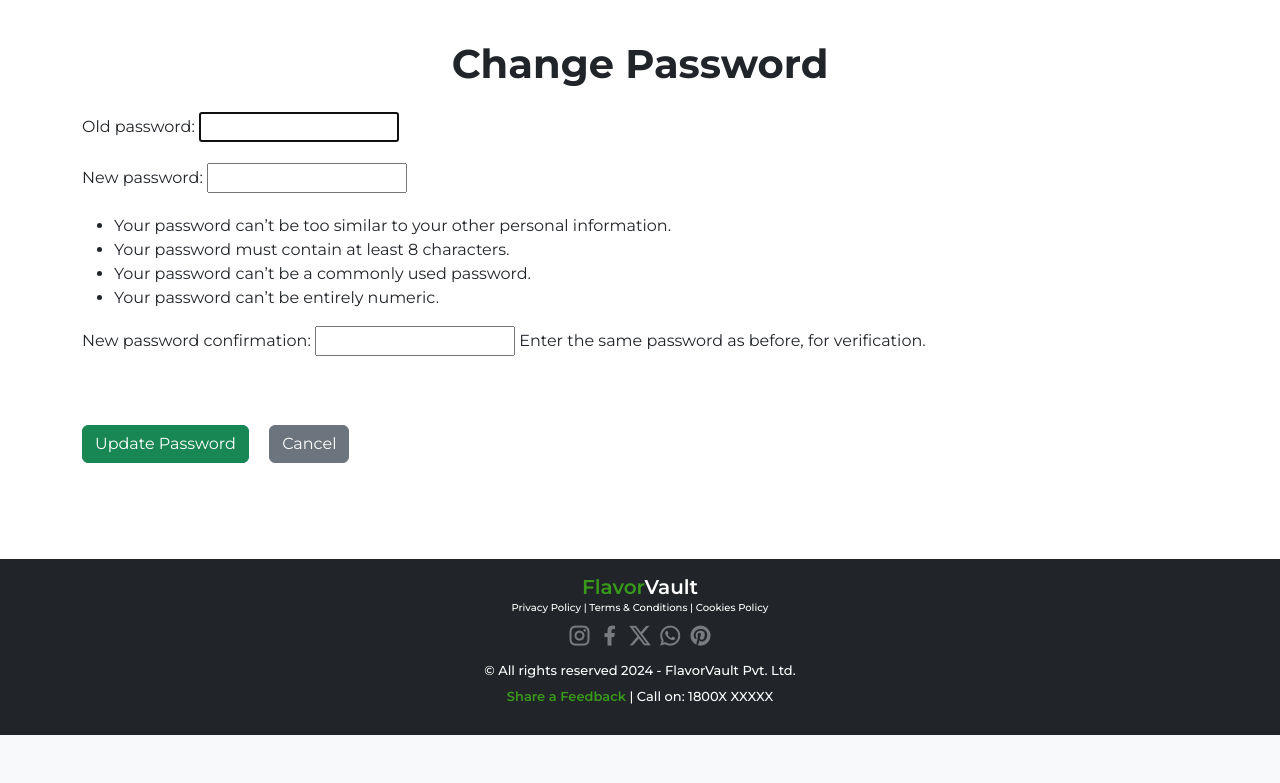
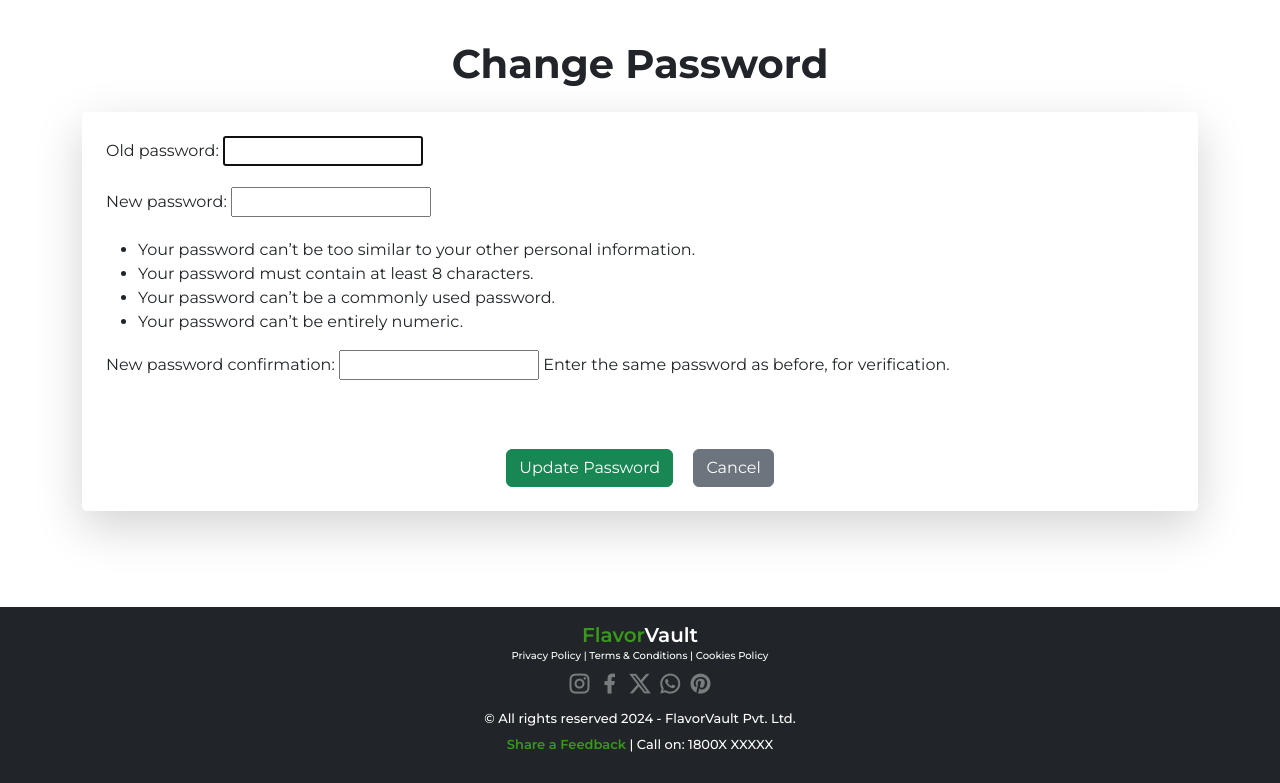
Before and after one commit to Bhushan-3000/FLAVORVAULT-RECIPE-MANAGEMENT-SYSTEM, a Django app: page /change-password/ in a window 1280 px wide. Shown: the part 69-852 px from the top of the page. Before the commit the page ends 804 px from the top, so only its background shows below. Run offline with Django 5.2, Linux system fonts and the light colour scheme; a user stored in the database is signed in; some libraries are stand-ins or nearby versions.

```diff
--- a/core/vege/templates/change_password.html
+++ b/core/vege/templates/change_password.html
@@ -65,7 +65,7 @@ body {
   </nav>
   <br>
 
-  <div class="container mt-3 mb-5">
+  <div class="container mt-3 mb-5 ">
 
     <h1 class="text-center fw-bold">Change Password</h1>
 
@@ -78,12 +78,15 @@ body {
       </div>
     {% endif %}
 
-    <form method="post" class="mt-4">
+    <form method="post" class="mt-4  shadow-lg w-60 rounded-lg p-4">
         {% csrf_token %}
         {{ password_form.as_p }}  <!-- Render password change form -->
         <br><br>
-        <button type="submit" class="btn btn-success">Update Password</button>
-        <a href="{% url 'profile' %}" class="btn btn-secondary ms-3">Cancel</a>
+        <div class="text-center">
+
+          <button type="submit" class="btn btn-success">Update Password</button>
+          <a href="{% url 'profile' %}" class="btn btn-secondary ms-3">Cancel</a>
+        </div>
     </form>
 <br><br>
   </div>
```
Also changed, not shown: core/new-database.sqlite3.
